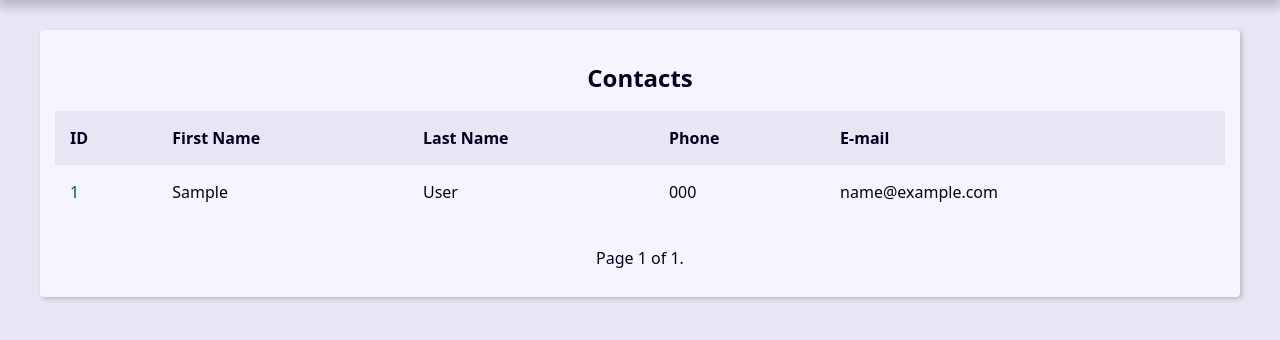
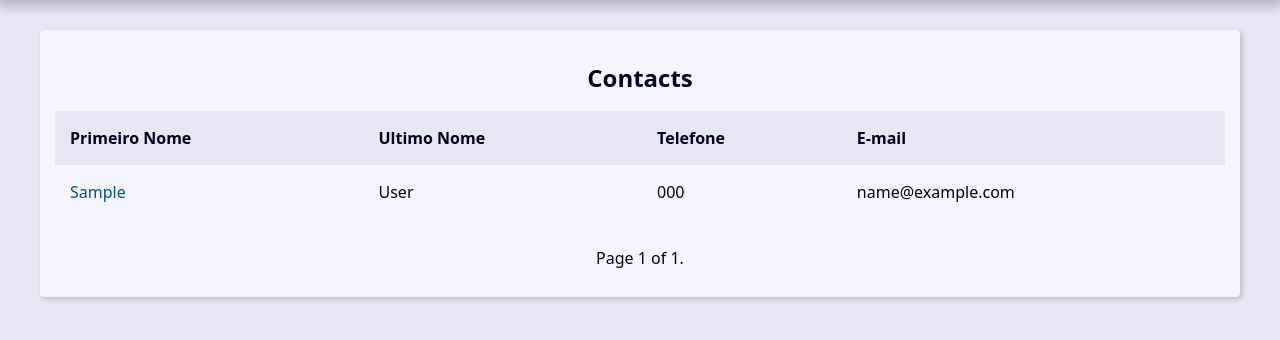
Before and after one commit to Ronfel/Projeto_Agenda, a Django app: page / in a window 1280 px wide. Shown: the part 189-529 px from the top of the page. Run offline with Django 5.2, Linux system fonts and the light colour scheme; tables that the repository leaves empty hold one stand-in row (values such as "Sample post").

Commit message:
alterando a table de exibição de contatos

```diff
--- a/contact/templates/contact/index.html
+++ b/contact/templates/contact/index.html
@@ -10,10 +10,9 @@
 
         <thead>
           <tr class="table-row table-row-header">
-            <th class="table-header">ID</th>
-            <th class="table-header">First Name</th>
-            <th class="table-header">Last Name</th>
-            <th class="table-header">Phone</th>
+            <th class="table-header">Primeiro Nome</th>
+            <th class="table-header">Ultimo Nome</th>
+            <th class="table-header">Telefone</th>
             <th class="table-header">E-mail</th>
           </tr>
         </thead>
@@ -26,11 +25,8 @@
                   class="table-link"
                   href="{% url 'contact' contact.id %}"
                 >
-                  {{ contact.id }}
-                </a>
-              </td>
-              <td class="table-cel">
                 {{ contact.first_name }}
+                <a>
               </td>
               <td class="table-cel">
                 {{ contact.last_name }}
```
